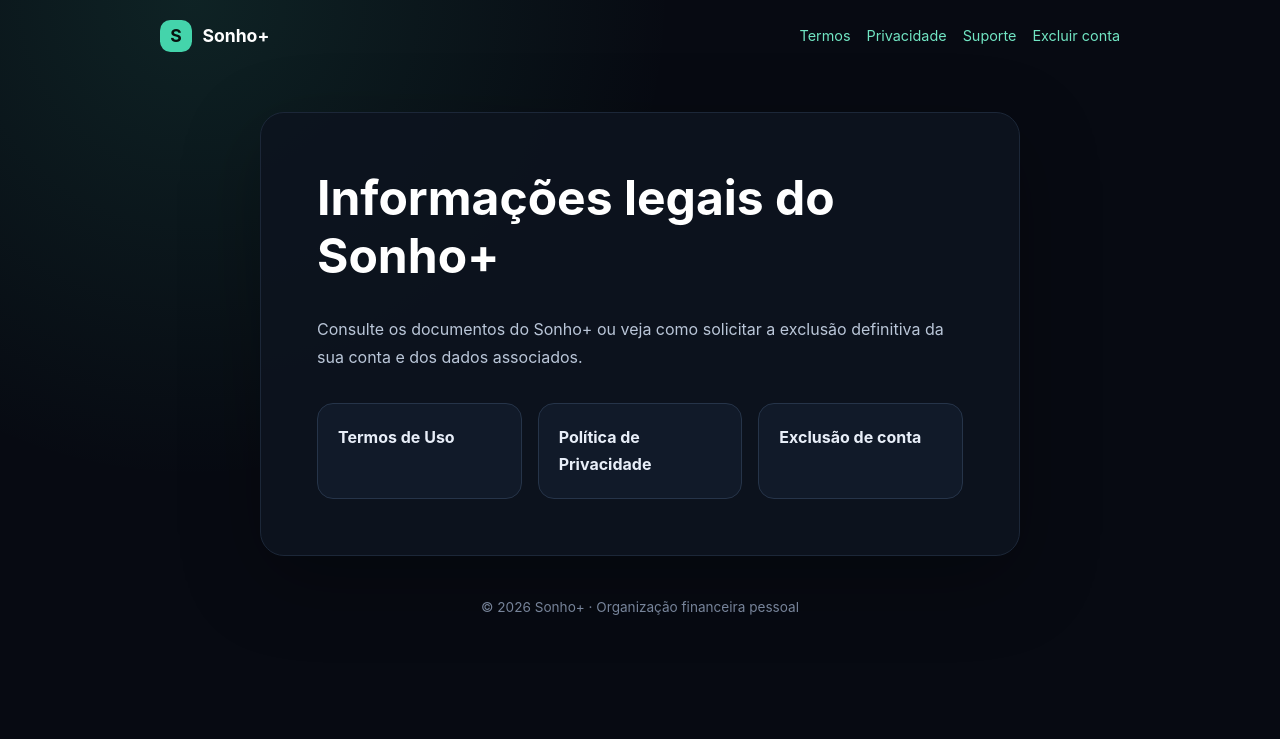
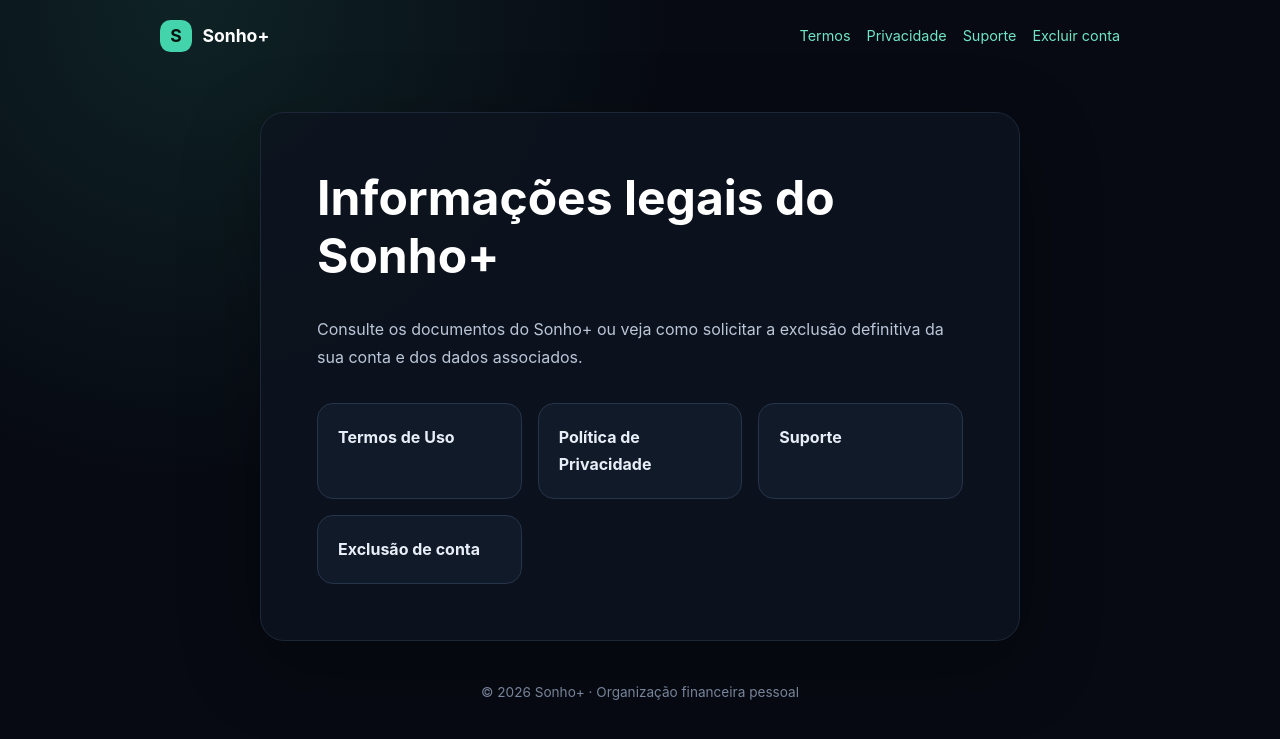
Before and after one commit to joaojorgembarros/finapp_new, a Jekyll site: the page built from docs/index.md, in a window 1280 px wide. Shown: the top 739 px of the page. Built offline with Jekyll 4.4.1, drawn with Linux system fonts in a browser that asks for light colours.

Commit message:
docs: add support link to legal home

```diff
--- a/docs/index.md
+++ b/docs/index.md
@@ -11,5 +11,6 @@ Consulte os documentos do Sonho+ ou veja como solicitar a exclusão definitiva d
 <div class="legal-links">
   <a href="{{ '/termos/' | relative_url }}">Termos de Uso</a>
   <a href="{{ '/privacidade/' | relative_url }}">Política de Privacidade</a>
+  <a href="{{ '/suporte/' | relative_url }}">Suporte</a>
   <a href="{{ '/exclusao-de-conta/' | relative_url }}">Exclusão de conta</a>
 </div>
```
